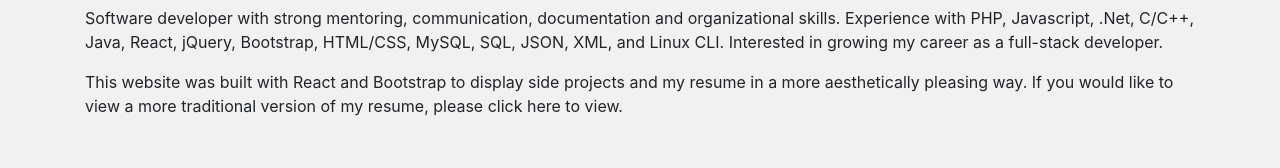
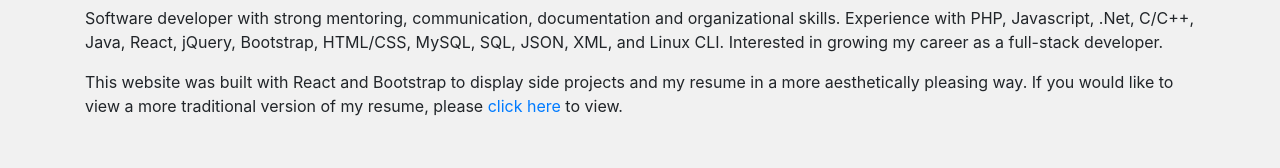
Before and after one commit to santiagoserrato/santiagoserrato.github.io, a React (Create React App) app: page / in a window 1280 px wide. Shown: the part 781-949 px from the top of the page. Built offline with nearby package versions, Linux system fonts and the light colour scheme.

Commit message:
Add resume pdf and link to view

```diff
--- a/src/components/AboutMe.js
+++ b/src/components/AboutMe.js
@@ -6,6 +6,7 @@
 import {ReactComponent as LinkedInIcon} from './../assets/images/linkedInIcon.svg';
 import {ReactComponent as GitHubIcon} from './../assets/images/gitHubIcon.svg';
 import {ReactComponent as EmailIcon} from './../assets/images/emailIcon.svg';
+import resume from './../assets/resume.pdf';
 
 class AboutMe extends React.Component {
     render() {
@@ -17,7 +18,7 @@
                         Software developer with strong mentoring, communication, documentation and organizational skills. Experience with PHP, Javascript, .Net, C/C++, Java, React, jQuery, Bootstrap, HTML/CSS, MySQL, SQL, JSON, XML, and Linux CLI. Interested in growing my career as a full-stack developer.
                     </p>
                     <p>
-                        This website was built with React and Bootstrap to display side projects and my resume in a more aesthetically pleasing way. If you would like to view a more traditional version of my resume, please click here to view.
+                        This website was built with React and Bootstrap to display side projects and my resume in a more aesthetically pleasing way. If you would like to view a more traditional version of my resume, please <a href={resume} target="__blank">click here</a> to view.
                     </p>
                     <div className="d-xs-block d-sm-block d-md-block d-lg-none pt-5">
                         <a href="https://www.linkedin.com/in/santiagoserrato/"target="__blank"><LinkedInIcon className="mr-4" fill='#333' width='3rem'height='3rem' /></a>
```
Also changed, not shown: 1 other file (tests, documents, lock files or other folders).
